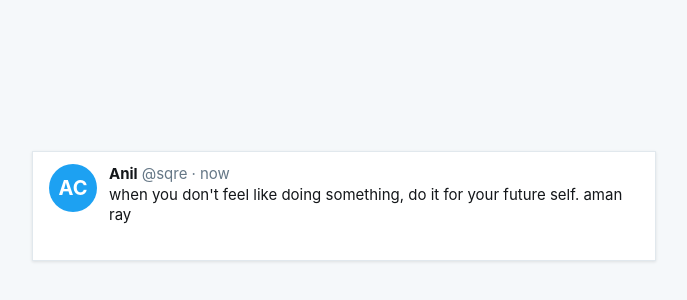
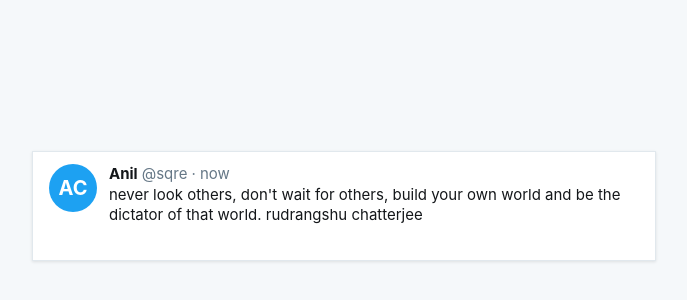
Before and after one commit to eipieq/anil-tweet-site, a website: page index.html in a window 1280 px wide. Shown: the part 214-514 px from the top of the page, without its empty margins (296-983 px from the left). Drawn offline with Linux system fonts and the light colour scheme.

Commit message:
Update tweet: never look others, don't wait for others, build yo...

```diff
--- a/index.html
+++ b/index.html
@@ -147,9 +147,9 @@
                     <span class="timestamp">· now</span>
                 </div>
                 <div class="tweet-text">
-                    when you don&#39;t feel like doing something, do it for your future self.
+                    never look others, don&#39;t wait for others, build your own world and be the dictator of that world.
 
-aman ray
+rudrangshu chatterjee
                 </div>
             </div>
         </div>
```
